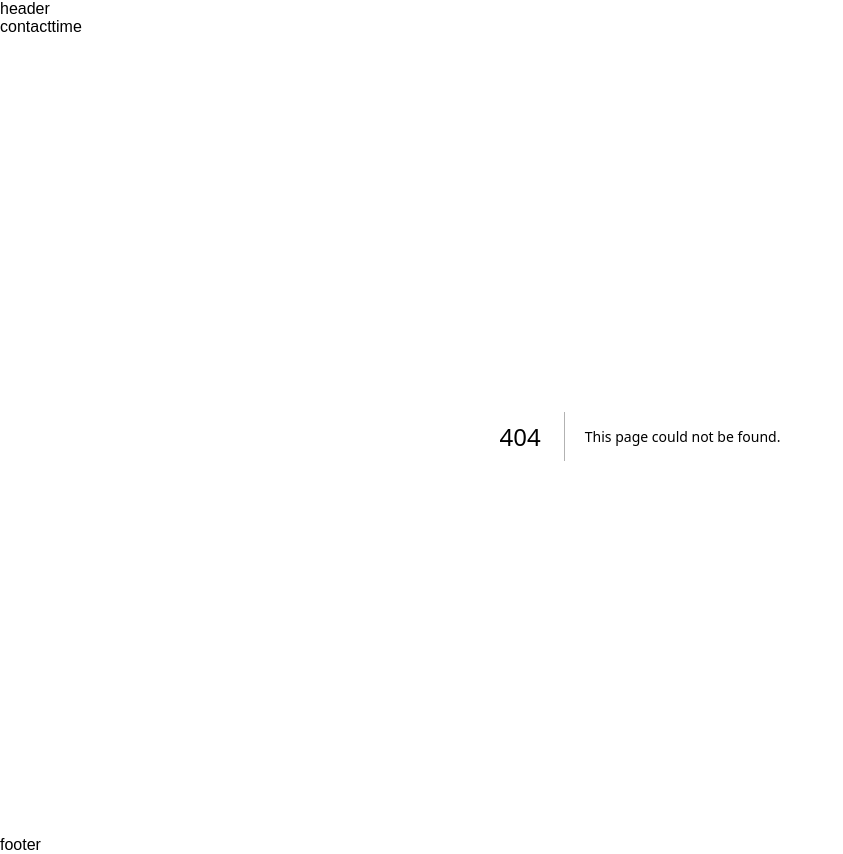
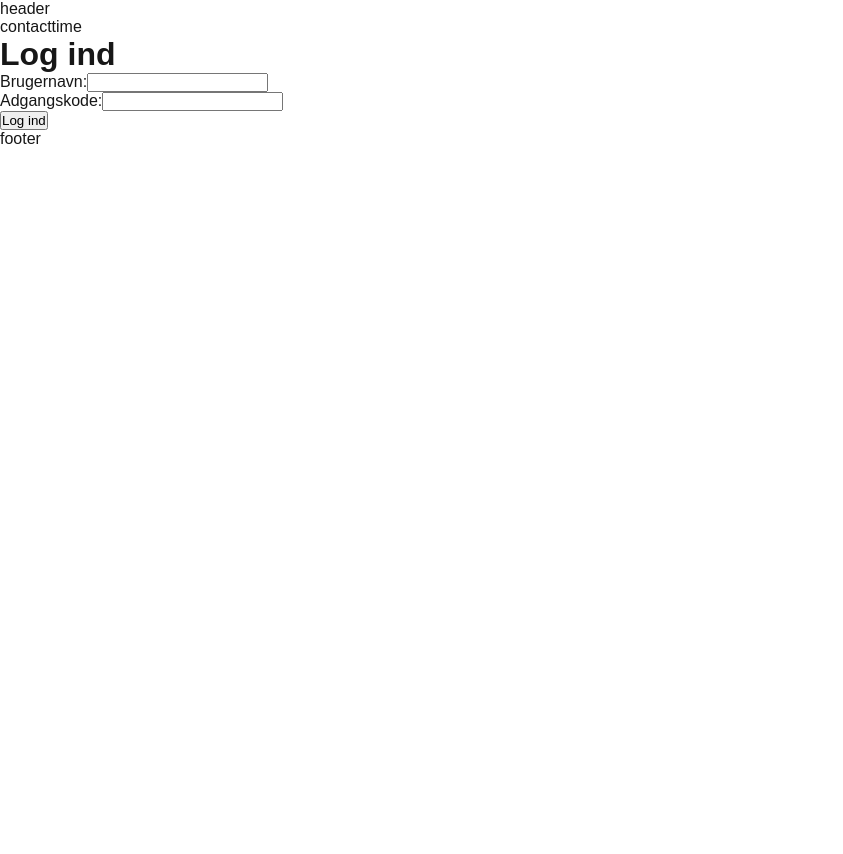
Before and after one commit to Mikela-Mann-MM/my-first-next, a Next.js app: page /login in a window 1280 px wide. Before the commit this address had no page. Shown: the whole page, without its empty margins (0-843 px from the left). After the commit the page ends 800 px from the top, so only its background shows below. Built offline with nearby package versions, Linux system fonts and the light colour scheme.

Commit message:
login og cookies tilføjet

```diff
--- /dev/null
+++ b/src/app/components/forms/login-action.ts
@@ -0,0 +1,39 @@
+
+"use server"
+
+import { cookies } from "next/headers";
+import { redirect } from "next/navigation";
+
+export default async function loginAction(prevState: any, formData: FormData) {
+    const values = Object.fromEntries(formData);
+
+if (values.username === "admin"
+    && values.password === "jensen"
+) {
+    const cookieStore = await cookies();
+    cookieStore.set("access_token", "1234", { maxAge: 30 * 60}); //hvis den ikke har en age så er det en session cookie
+    return redirect('/pokemon');
+}
+    return {
+        success: false,
+        data: values,
+        error: "Ugyldigt brugernavn eller adgangskode",
+    };
+}
+
+    //hvad er en cookie? Det er en textstreng - den har et navn og en værdi - den har sikkerheds funktionaliteter.
+    //cookies bruges til at gemme informationer om brugeren - session management, personalisering, tracking osv.
+    //cookies gemmes i browseren og sendes med hver request til serveren.
+    //cookies kan have en udløbsdato - session cookies slettes når browseren lukkes, persistent cookies gemmes i en bestemt tid.
+    //må det her sitet kigge på cookien eller ej
+
+    // hvad kan vi bruge cookies til?
+    // vi kan bruge cookies til at gemme en session token - så brugeren forbliver logget ind når de navigerer rundt på sitet.
+    // vi kan bruge cookies til at gemme bruger præferencer - f.eks sprog, tema osv.
+    // vi kan bruge cookies til at tracke bruger adfærd - f.eks analytics, marketing ANNONCER osv.
+
+    //google - vil du acceptere cookies? - ja/nej - hvis ja så gemmer de en cookie i din browser.
+    // cookies kan også bruges til ondsindede formål - f.eks tracking, cross-site scripting, session hijacking osv.
+    //
+    // blackhat hackers kan også bruge cookies til at stjæle informationer - f.eks session hijacking, cross-site scripting osv.
+    // derfor er det vigtigt at sikre sine cookies - HttpOnly, Secure, SameSite osv.
--- /dev/null
+++ b/src/app/components/forms/login-form.tsx
@@ -0,0 +1,30 @@
+
+
+"use client";
+
+import { useActionState } from "react";
+import loginAction from "./login-action";
+
+export default function LoginForm() {
+    const [formState, formAction, isPending] = useActionState(loginAction, {});
+
+    return (
+        <form action={formAction}>
+            <div>
+                <label>
+                    <span>Brugernavn:</span>
+                    <input type="text" name="username" />
+                    </label>
+            </div>
+            <div>
+                <label>
+                    <span>Adgangskode:</span>
+                    <input type="password" name="password" />
+                </label>
+            </div>
+            <button type="submit">Log ind</button>
+            {!formState?.success && <p style={{ color: "red" }}>{formState.error}</p>}
+            {isPending && <p>Logger ind...</p>  }
+        </form>
+    );
+}
--- /dev/null
+++ b/src/app/login/page.tsx
@@ -0,0 +1,15 @@
+import LoginForm from "../components/forms/login-form";
+
+
+export default function LoginPage() {
+    return (
+        <>
+            <h1>Log ind</h1>
+            <LoginForm />
+        </>
+    );
+}
+
+
+//react måde at tænke på - vores views / pages indeholder så lidt eller ingen HTML logik som muligt.
+// HTML og logik er gemt i componenter, så vores pages er kasse der indeholde alt det den skal indeholde - logikken ligger andre steder.
```
Also changed, not shown: proxy.ts (added, +23 -0 lines), 1 other file (tests, documents, lock files or other folders).
